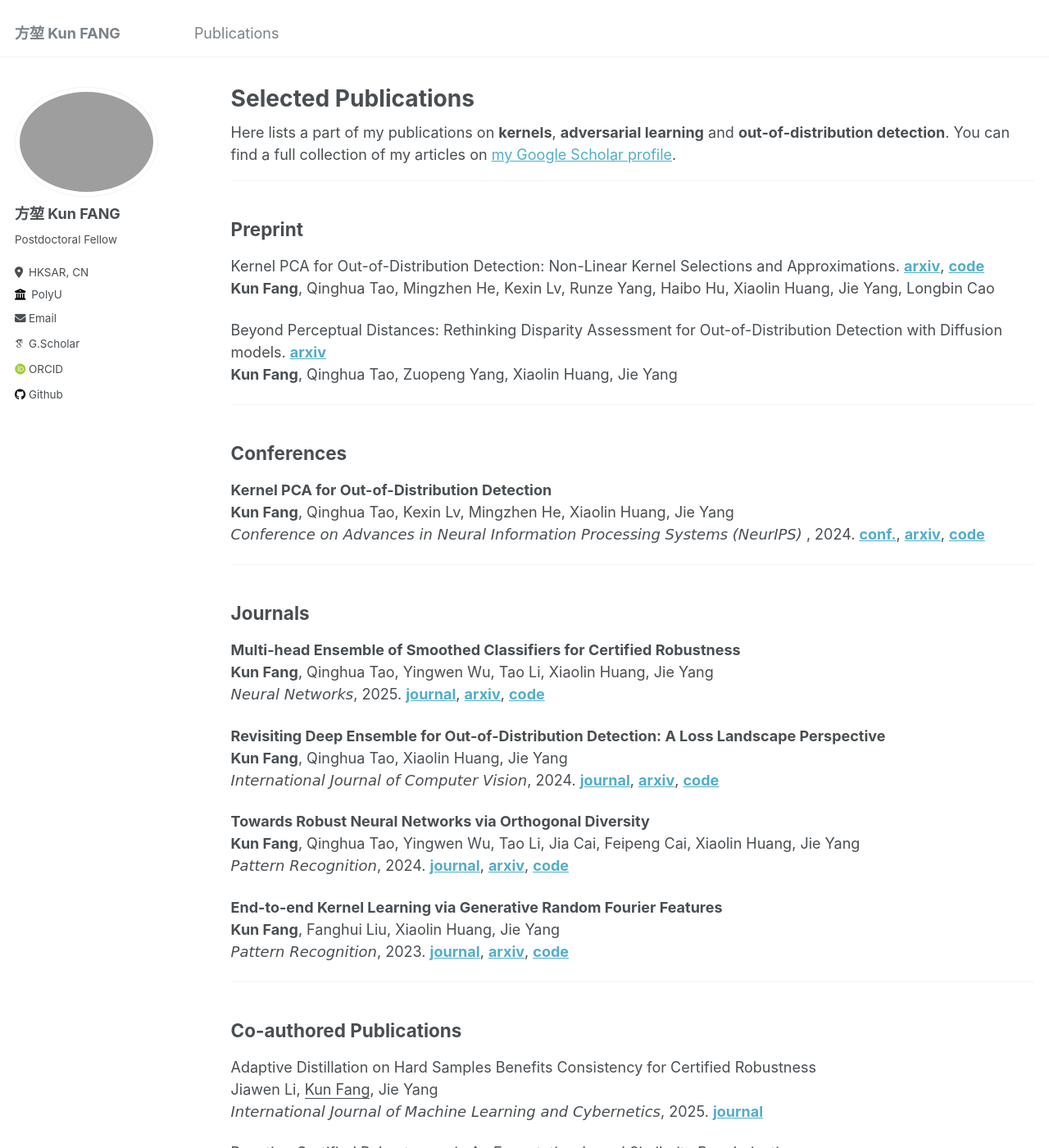
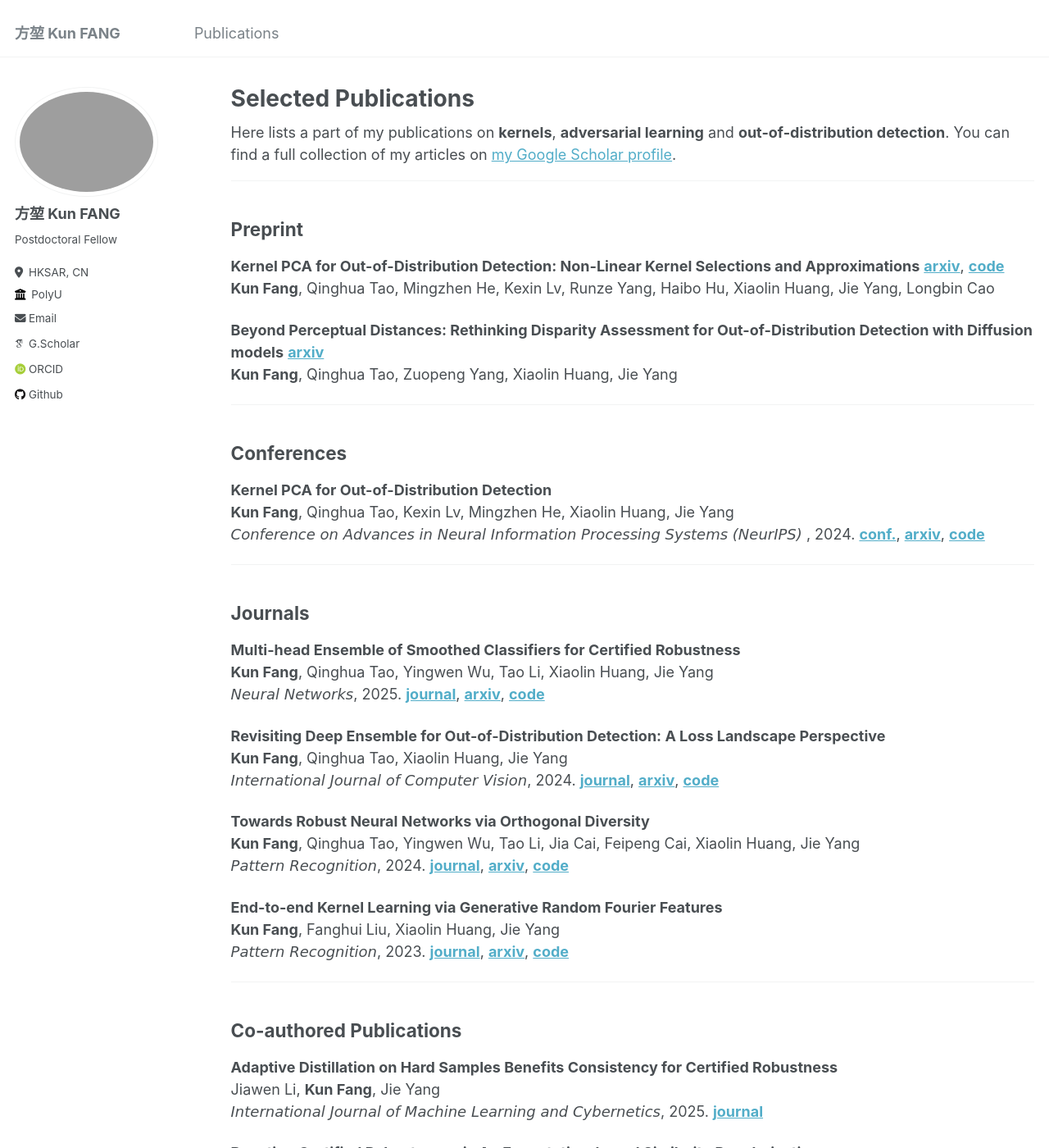
Before and after one commit to fanghenshaometeor/fanghenshaometeor.github.io, a Jekyll site: the page built from _pages/publications.md, in a window 1280 px wide and 1400 px high. Shown: the whole window at 82% size. Built offline with Jekyll 4.4.1, drawn with Linux system fonts in a browser that asks for light colours; some web fonts are replaced; some of the changed text lies outside the part shown.

Commit message:
update-pub

```diff
--- a/_pages/publications.md
+++ b/_pages/publications.md
@@ -19,10 +19,10 @@ author_profile: true
 
 ## Preprint
 
-Kernel PCA for Out-of-Distribution Detection: Non-Linear Kernel Selections and Approximations. **[arxiv](https://arxiv.org/abs/2505.15284)**, **[code](https://github.com/fanghenshaometeor/ood-kpca-extension)**
+**Kernel PCA for Out-of-Distribution Detection: Non-Linear Kernel Selections and Approximations** **[arxiv](https://arxiv.org/abs/2505.15284)**, **[code](https://github.com/fanghenshaometeor/ood-kpca-extension)**
 **Kun Fang**, Qinghua Tao, Mingzhen He, Kexin Lv, Runze Yang, Haibo Hu, Xiaolin Huang, Jie Yang, Longbin Cao
 
-Beyond Perceptual Distances: Rethinking Disparity Assessment for Out-of-Distribution Detection with Diffusion models. **[arxiv](https://arxiv.org/abs/2409.10094)**
+**Beyond Perceptual Distances: Rethinking Disparity Assessment for Out-of-Distribution Detection with Diffusion models** **[arxiv](https://arxiv.org/abs/2409.10094)**
 **Kun Fang**, Qinghua Tao, Zuopeng Yang, Xiaolin Huang, Jie Yang
 
 ---
@@ -64,26 +64,26 @@ Beyond Perceptual Distances: Rethinking Disparity Assessment for Out-of-Distribu
 
 ## Co-authored Publications
 
-Adaptive Distillation on Hard Samples Benefits Consistency for Certified Robustness
-Jiawen Li, <u>Kun Fang</u>, Jie Yang
+**Adaptive Distillation on Hard Samples Benefits Consistency for Certified Robustness**
+Jiawen Li, **Kun Fang**, Jie Yang
 <span style="font-family:comic sans ms; font-size:1em;">*International Journal of Machine Learning and Cybernetics*</span>, 2025. **[journal](https://doi.org/10.1007/s13042-025-02568-2)**
 
-Boosting Certified Robustness via An Expectation-based Similarity Regularization
-Jiawen Li, <u>Kun Fang</u>, Xiaolin Huang, Jie Yang
+**Boosting Certified Robustness via An Expectation-based Similarity Regularization**
+Jiawen Li, **Kun Fang**, Xiaolin Huang, Jie Yang
 <span style="font-family:comic sans ms; font-size:1em;">*Image and Vision Computing*</span>, 2024. **[journal](https://doi.org/10.1016/j.imavis.2024.105272)**
 
-Improving Adversarial Robustness through A Curriculum-guided Reliable Distillation
-Jiawen Li, <u>Kun Fang</u>, Xiaolin Huang, Jie Yang
+**Improving Adversarial Robustness through A Curriculum-guided Reliable Distillation**
+Jiawen Li, **Kun Fang**, Xiaolin Huang, Jie Yang
 <span style="font-family:comic sans ms; font-size:1em;">*Computers & Security*</span>, 2023. **[journal](https://doi.org/10.1016/j.cose.2023.103411)**, **[code](https://github.com/kevinlee26/kevin_first)**
 
-Improving the Adversarial Robustness of Quantized Neural Networks via Exploiting the Feature Diversity
-Tianshu Chu, <u>Kun Fang</u>, Jie Yang, Xiaolin Huang
+**Improving the Adversarial Robustness of Quantized Neural Networks via Exploiting the Feature Diversity**
+Tianshu Chu, **Kun Fang**, Jie Yang, Xiaolin Huang
 <span style="font-family:comic sans ms; font-size:1em;">*Pattern Recognition Letters*</span>, 2023. **[journal](https://doi.org/10.1016/j.patrec.2023.10.024)**
 
-Unifying Gradients to Improve Real-world Robustness for Deep Networks.
-Yingwen Wu, Sizhe Chen, <u>Kun Fang</u>, Xiaolin Huang
+**Unifying Gradients to Improve Real-world Robustness for Deep Networks**
+Yingwen Wu, Sizhe Chen, **Kun Fang**, Xiaolin Huang
 <span style="font-family:comic sans ms; font-size:1em;">*ACM Transactions on Intelligent Systems and Technology*</span>, 2023. **[journal](https://dl.acm.org/doi/10.1145/3617895)**, **[arxiv](https://arxiv.org/abs/2208.06228)**, **[code](https://github.com/snowien/UniG-pytorch)**
 
-Subspace Adversarial Learning.
-Tao Li, Yingwen Wu, Sizhe Chen, <u>Kun Fang</u>, Xiaolin Huang
+**Subspace Adversarial Learning**
+Tao Li, Yingwen Wu, Sizhe Chen, **Kun Fang**, Xiaolin Huang
 <span style="font-family:comic sans ms; font-size:1em;">*IEEE/CVF Conference on Computer Vision and Pattern Recognition (CVPR)*</span>, 2022. **[conf.](https://openaccess.thecvf.com/content/CVPR2022/html/Li_Subspace_Adversarial_Training_CVPR_2022_paper)**, **[arxiv](https://arxiv.org/abs/2111.12229)**, **[code](https://github.com/nblt/sub-at)**
```
